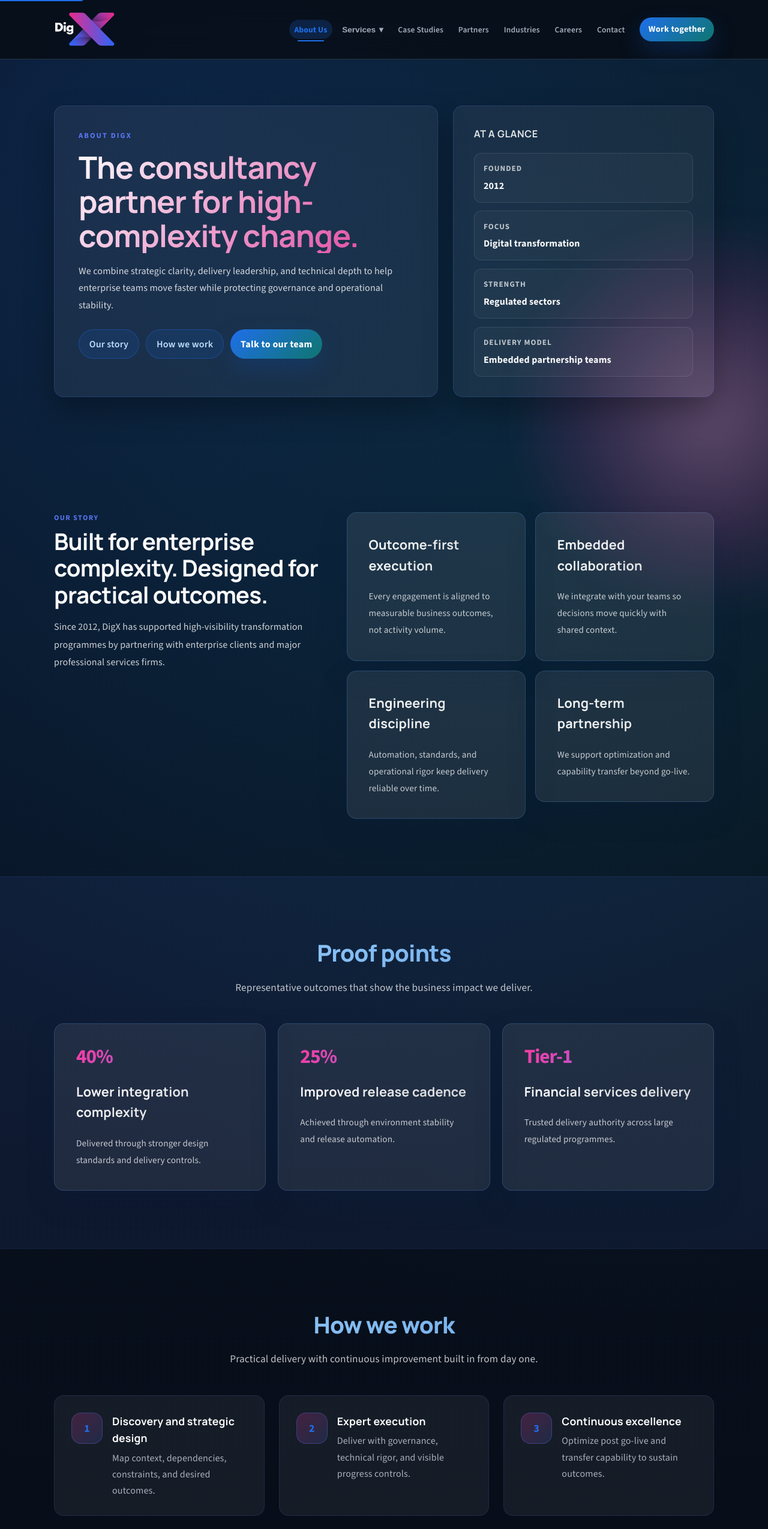
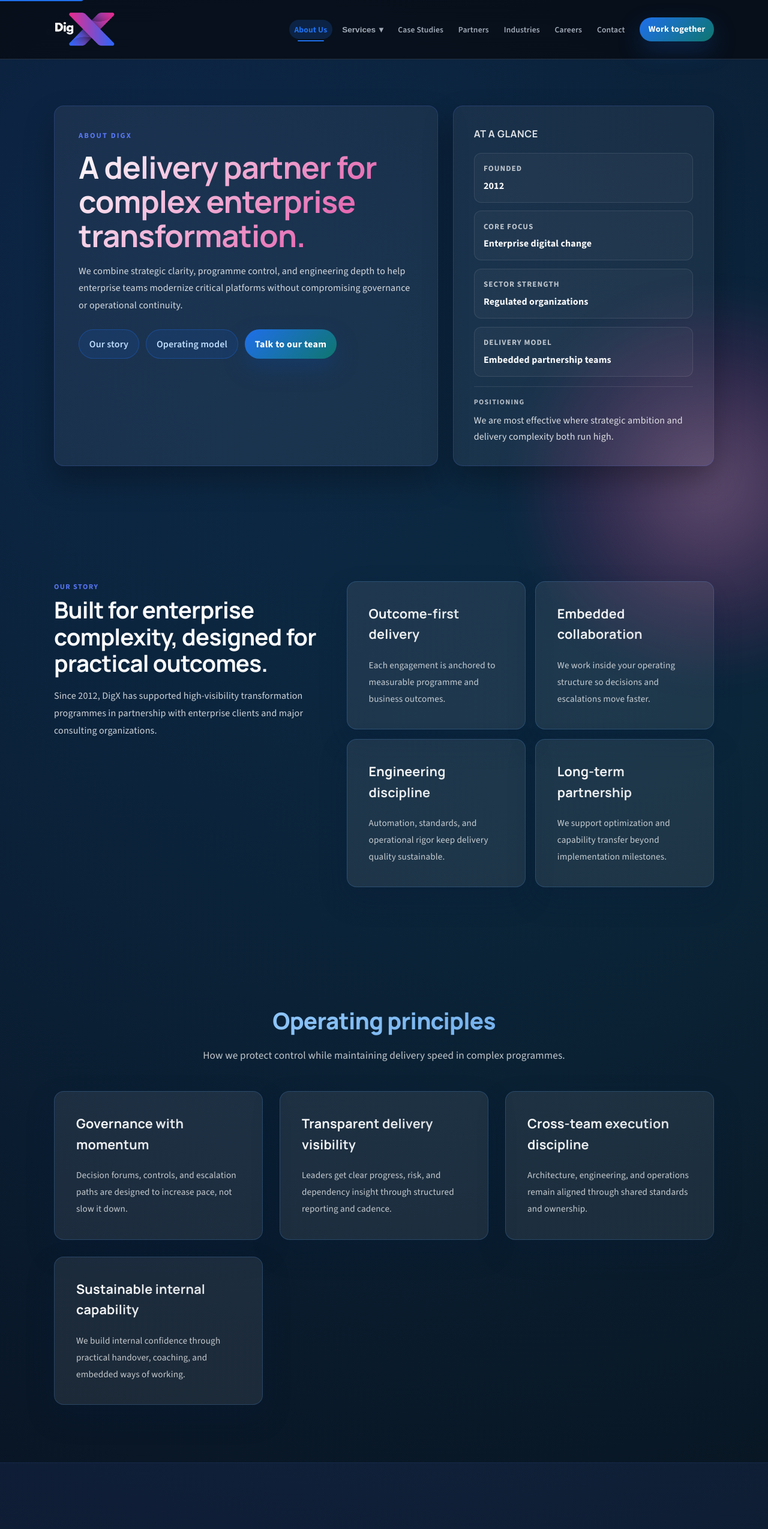
Before and after one commit to woza99/DigX-website, a Next.js app: page /about in a window 1280 px wide. Shown: the top 2549 px of the page at 60% size. Built offline with nearby package versions, Linux system fonts and the light colour scheme.

Commit message:
Refine homepage and about page layout for professional positioning

```diff
--- a/src/app/about/page.tsx
+++ b/src/app/about/page.tsx
@@ -17,15 +17,15 @@ export default function AboutPage() {
           <div className="container about-hero-grid">
             <div className="about-hero-copy">
               <p className="about-kicker">About DigX</p>
-              <h1 className="about-headline">The consultancy partner for high-complexity change.</h1>
+              <h1 className="about-headline">A delivery partner for complex enterprise transformation.</h1>
               <p className="about-subtitle">
-                We combine strategic clarity, delivery leadership, and technical depth to help enterprise teams
-                move faster while protecting governance and operational stability.
+                We combine strategic clarity, programme control, and engineering depth to help enterprise teams
+                modernize critical platforms without compromising governance or operational continuity.
               </p>
 
               <div className="about-quicklinks" aria-label="Jump to section">
                 <a className="btn btn-secondary" href="#our-story">Our story</a>
-                <a className="btn btn-secondary" href="#how-we-work">How we work</a>
+                <a className="btn btn-secondary" href="#operating-model">Operating model</a>
                 <Link className="btn btn-primary" href="/contact">Talk to our team</Link>
               </div>
             </div>
@@ -34,10 +34,16 @@ export default function AboutPage() {
               <h2 className="about-glance__title">At a glance</h2>
               <dl className="about-stats">
                 <div className="about-stat"><dt>Founded</dt><dd>2012</dd></div>
-                <div className="about-stat"><dt>Focus</dt><dd>Digital transformation</dd></div>
-                <div className="about-stat"><dt>Strength</dt><dd>Regulated sectors</dd></div>
+                <div className="about-stat"><dt>Core focus</dt><dd>Enterprise digital change</dd></div>
+                <div className="about-stat"><dt>Sector strength</dt><dd>Regulated organizations</dd></div>
                 <div className="about-stat"><dt>Delivery model</dt><dd>Embedded partnership teams</dd></div>
               </dl>
+              <div className="about-glance-callout">
+                <p className="about-glance-callout__eyebrow">Positioning</p>
+                <p className="about-glance-callout__text">
+                  We are most effective where strategic ambition and delivery complexity both run high.
+                </p>
+              </div>
             </aside>
           </div>
         </section>
@@ -47,31 +53,59 @@ export default function AboutPage() {
             <div className="about-story-shell">
               <div className="about-story-intro">
                 <p className="about-section-label">Our story</p>
-                <h2>Built for enterprise complexity. Designed for practical outcomes.</h2>
+                <h2>Built for enterprise complexity, designed for practical outcomes.</h2>
                 <p>
-                  Since 2012, DigX has supported high-visibility transformation programmes by partnering with
-                  enterprise clients and major professional services firms.
+                  Since 2012, DigX has supported high-visibility transformation programmes in partnership with
+                  enterprise clients and major consulting organizations.
                 </p>
               </div>
 
               <div className="about-story-grid">
                 <article className="card about-highlight-card">
-                  <h3 className="card-title">Outcome-first execution</h3>
-                  <p className="card-body">Every engagement is aligned to measurable business outcomes, not activity volume.</p>
+                  <h3 className="card-title">Outcome-first delivery</h3>
+                  <p className="card-body">Each engagement is anchored to measurable programme and business outcomes.</p>
                 </article>
                 <article className="card about-highlight-card">
                   <h3 className="card-title">Embedded collaboration</h3>
-                  <p className="card-body">We integrate with your teams so decisions move quickly with shared context.</p>
+                  <p className="card-body">We work inside your operating structure so decisions and escalations move faster.</p>
                 </article>
                 <article className="card about-highlight-card">
                   <h3 className="card-title">Engineering discipline</h3>
-                  <p className="card-body">Automation, standards, and operational rigor keep delivery reliable over time.</p>
+                  <p className="card-body">Automation, standards, and operational rigor keep delivery quality sustainable.</p>
                 </article>
                 <article className="card about-highlight-card">
                   <h3 className="card-title">Long-term partnership</h3>
-                  <p className="card-body">We support optimization and capability transfer beyond go-live.</p>
+                  <p className="card-body">We support optimization and capability transfer beyond implementation milestones.</p>
                 </article>
               </div>
+            </div>
+          </div>
+        </section>
+
+        <section className="section" id="operating-principles">
+          <div className="container">
+            <header className="section-header">
+              <h2>Operating principles</h2>
+              <p>How we protect control while maintaining delivery speed in complex programmes.</p>
+            </header>
+
+            <div className="grid grid--2">
+              <article className="card">
+                <h3 className="card-title">Governance with momentum</h3>
+                <p className="card-body">Decision forums, controls, and escalation paths are designed to increase pace, not slow it down.</p>
+              </article>
+              <article className="card">
+                <h3 className="card-title">Transparent delivery visibility</h3>
+                <p className="card-body">Leaders get clear progress, risk, and dependency insight through structured reporting and cadence.</p>
+              </article>
+              <article className="card">
+                <h3 className="card-title">Cross-team execution discipline</h3>
+                <p className="card-body">Architecture, engineering, and operations remain aligned through shared standards and ownership.</p>
+              </article>
+              <article className="card">
+                <h3 className="card-title">Sustainable internal capability</h3>
+                <p className="card-body">We build internal confidence through practical handover, coaching, and embedded ways of working.</p>
+              </article>
             </div>
           </div>
         </section>
@@ -83,23 +117,48 @@ export default function AboutPage() {
               <p>Representative outcomes that show the business impact we deliver.</p>
             </header>
             <div className="impact-grid">
-              <article className="card impact-card"><p className="impact-number">40%</p><h3 className="card-title">Lower integration complexity</h3><p className="card-body">Delivered through stronger design standards and delivery controls.</p></article>
-              <article className="card impact-card"><p className="impact-number">25%</p><h3 className="card-title">Improved release cadence</h3><p className="card-body">Achieved through environment stability and release automation.</p></article>
-              <article className="card impact-card"><p className="impact-number">Tier-1</p><h3 className="card-title">Financial services delivery</h3><p className="card-body">Trusted delivery authority across large regulated programmes.</p></article>
+              <article className="card impact-card"><p className="impact-number">40%</p><h3 className="card-title">Lower integration complexity</h3><p className="card-body">Achieved through stronger architecture patterns and controlled execution.</p></article>
+              <article className="card impact-card"><p className="impact-number">25%</p><h3 className="card-title">Improved release cadence</h3><p className="card-body">Delivered via release governance, automation, and environment stability.</p></article>
+              <article className="card impact-card"><p className="impact-number">99.9%</p><h3 className="card-title">Managed platform reliability</h3><p className="card-body">Sustained through operational discipline and proactive service management.</p></article>
             </div>
           </div>
         </section>
 
-        <section className="section" id="how-we-work">
+        <section className="section" id="operating-model">
           <div className="container">
             <header className="section-header">
-              <h2>How we work</h2>
-              <p>Practical delivery with continuous improvement built in from day one.</p>
+              <h2>Operating model</h2>
+              <p>A structured model that aligns strategy, execution, and service continuity.</p>
             </header>
             <div className="timeline">
-              <div className="timeline-step"><div className="timeline-step__number">1</div><div><h3 className="timeline-step__title">Discovery and strategic design</h3><p className="timeline-step__body">Map context, dependencies, constraints, and desired outcomes.</p></div></div>
-              <div className="timeline-step"><div className="timeline-step__number">2</div><div><h3 className="timeline-step__title">Expert execution</h3><p className="timeline-step__body">Deliver with governance, technical rigor, and visible progress controls.</p></div></div>
-              <div className="timeline-step"><div className="timeline-step__number">3</div><div><h3 className="timeline-step__title">Continuous excellence</h3><p className="timeline-step__body">Optimize post go-live and transfer capability to sustain outcomes.</p></div></div>
+              <div className="timeline-step"><div className="timeline-step__number">1</div><div><h3 className="timeline-step__title">Diagnose and align</h3><p className="timeline-step__body">Establish objectives, constraints, dependencies, and governance expectations with leadership teams.</p></div></div>
+              <div className="timeline-step"><div className="timeline-step__number">2</div><div><h3 className="timeline-step__title">Execute with control</h3><p className="timeline-step__body">Drive coordinated delivery across product, engineering, and operations with clear accountability.</p></div></div>
+              <div className="timeline-step"><div className="timeline-step__number">3</div><div><h3 className="timeline-step__title">Embed and scale</h3><p className="timeline-step__body">Stabilize operations, transfer capability, and extend improvements across the wider estate.</p></div></div>
+            </div>
+          </div>
+        </section>
+
+        <section className="section" id="partnership-commitment">
+          <div className="container">
+            <div className="grid grid--2">
+              <article className="card">
+                <p className="card-kicker">Partnership commitment</p>
+                <h2 className="card-title">We are accountable for outcomes, not activity.</h2>
+                <p className="card-body">
+                  DigX is structured to provide strategic leadership and practical delivery support in programmes where
+                  risk, pace, and stakeholder visibility are all high.
+                </p>
+                <Link className="card-link" href="/contact">Start a conversation with DigX →</Link>
+              </article>
+              <article className="card">
+                <p className="card-kicker">Best-fit engagements</p>
+                <ul className="about-list-clean" aria-label="Best-fit DigX engagement contexts">
+                  <li>Enterprise programmes with multiple delivery partners and dependencies</li>
+                  <li>Modernization work requiring stronger release and operational control</li>
+                  <li>Critical service environments where continuity cannot be compromised</li>
+                  <li>Transformation portfolios that need sustained capability uplift</li>
+                </ul>
+              </article>
             </div>
           </div>
         </section>
```
Also changed, not shown: src/app/page.tsx (+51 -94 lines).
